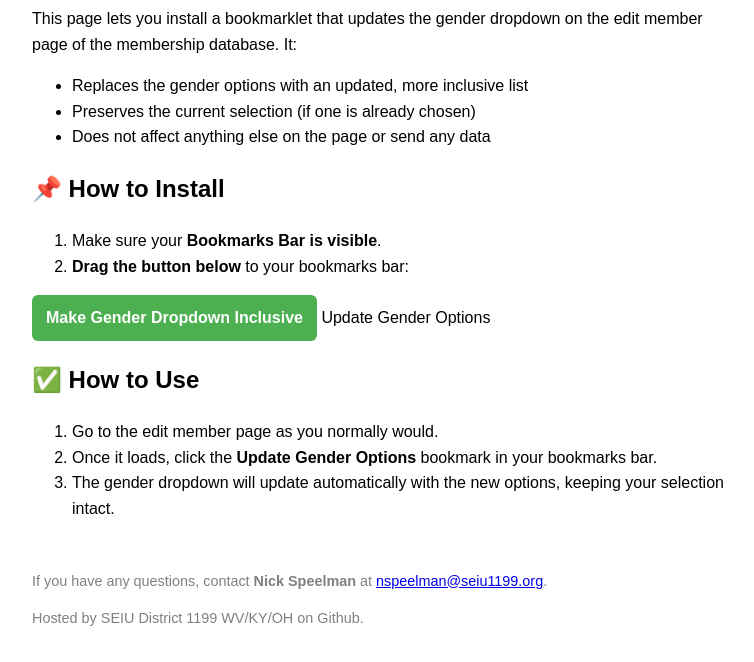
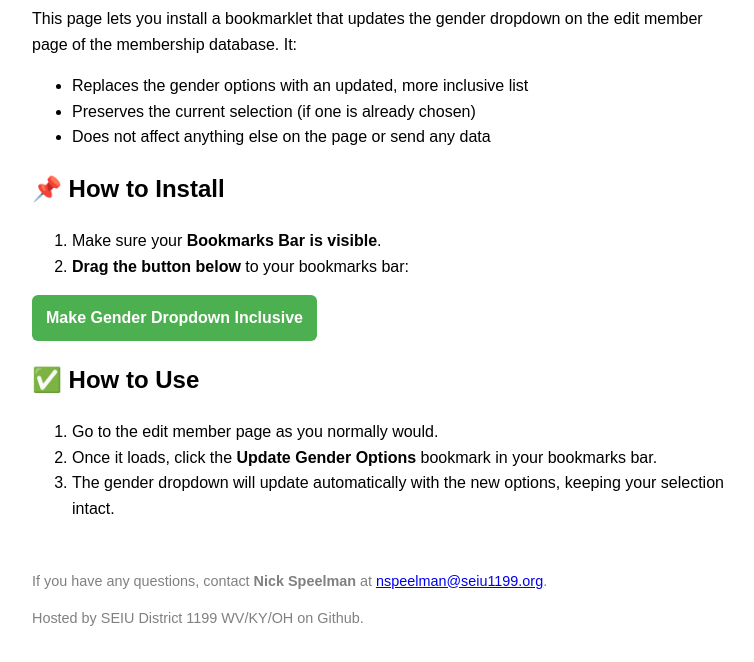
Before and after one commit to SEIU1199/install_gender_update, a plain HTML site: page index.html in a window 1280 px wide. Shown: the part 152-814 px from the top of the page, without its empty margins (258-1012 px from the left). Drawn offline with Linux system fonts and the light colour scheme.

```diff
--- a/index.html
+++ b/index.html
@@ -68,8 +68,6 @@
 
   <p>
     <a class="bookmarklet" href="javascript:(function(){const g=document.getElementById('ddlGender');if(g){const v=g.value;const opts=[{v:'UNKNOWN',t:'UNKNOWN'},{v:'MALE',t:'MALE'},{v:'FEMALE',t:'FEMALE'},{v:'NONE',t:'NONE'},{v:'OTHER',t:'OTHER'}];g.innerHTML='';opts.forEach(o=>{const opt=document.createElement('option');opt.value=o.v;opt.text=o.t;g.appendChild(opt);});if(!opts.some(o=>o.v===v)){const custom=document.createElement('option');custom.value=v;custom.text=v;g.appendChild(custom);}g.value=v;}})();">Make Gender Dropdown Inclusive</a>
-
-      Update Gender Options
     </a>
   </p>
 
```
